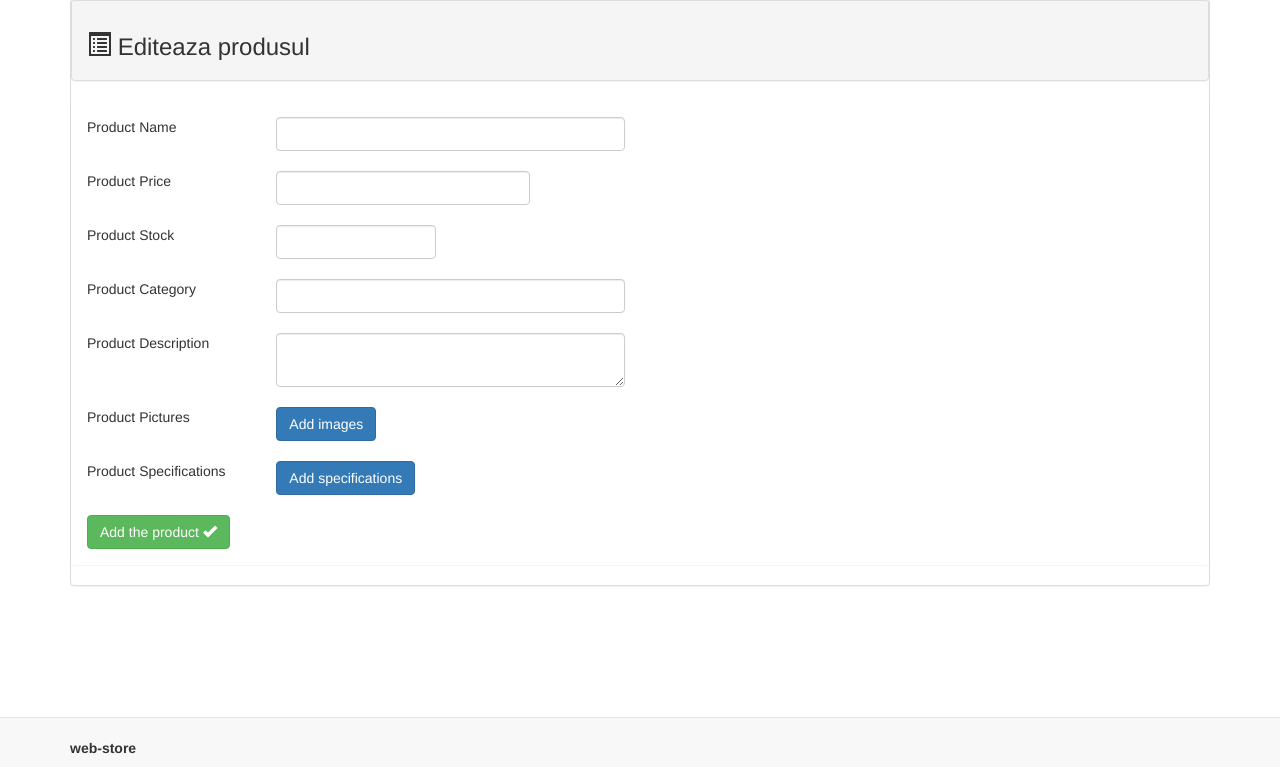
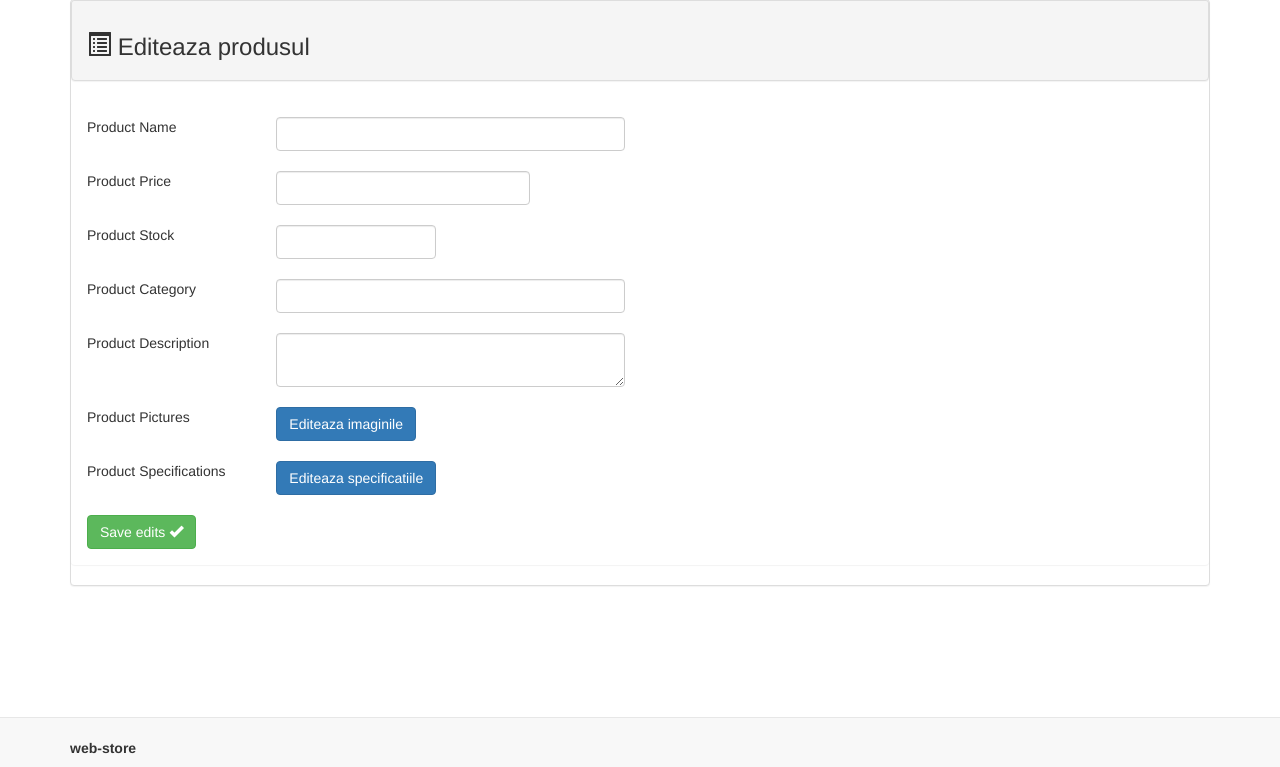
Before and after one commit to cristid9/web-store, a Flask app: template src/app/templates/edit_product.html in a window 1280 px wide. Shown: the part 73-840 px from the top of the page. Run offline with Flask 3, Linux system fonts and the light colour scheme; the template is opened without the code that fills it: values that come from a table or form of the project are taken from there, others are empty; parts of the project's set-up code (start-up, migrations or seed data) failed here and were passed over; some libraries are stand-ins or nearby versions.

Commit message:
Change ui items names

```diff
--- a/src/app/templates/edit_product.html
+++ b/src/app/templates/edit_product.html
@@ -78,7 +78,7 @@
 
                         <div class="col-xs-4">
                             <button type="button" class="btn btn-primary bt-md" id="edit_images_button">
-                                Add images
+                                Editeaza imaginile
                             </button>
                         </div>
                     </div>
@@ -94,13 +94,13 @@
                         </div>
                         <div class="col-xs-4">
                             <button type="button" class="btn btn-primary btn-md" id="edit_specifications">
-                                Add specifications
+                                Editeaza specificatiile
                             </button>
                         </div>
                     </div>
                     <br>
                     <button type="button" class="btn btn-success btn-md" id="add_the_edits">
-                        Add the product
+                        Save edits
                         <span class="glyphicon glyphicon-ok">
                         </span>
                     </button>
@@ -113,7 +113,7 @@
                     <div class="modal-header">
                         <button type="button" class="close" data-dismiss="modal" aria-label="Close"><span
                                 aria-hidden="true">&times;</span></button>
-                        <h4 class="modal-title"> Adauga imagini </h4>
+                        <h4 class="modal-title"> Editeaza imagini </h4>
                     </div>
                     <div class="modal-body">
                         <div class="row">
@@ -168,7 +168,7 @@
                             Close
                         </button>
                         <button type="button" class="btn btn-primary" id="finish_editing_images">
-                            Add images
+                            Save
                         </button>
                     </div>
                 </div>
@@ -182,7 +182,7 @@
                 <div class="modal-header">
                     <button type="button" class="close" data-dismiss="modal" aria-label="Close"><span
                             aria-hidden="true">&times;</span></button>
-                    <h4 class="modal-title"> Adauga specificatii </h4>
+                    <h4 class="modal-title"> Editeaza specificatii </h4>
                 </div>
                 <div class="modal-body">
                     <div id="specifications_container">
@@ -201,7 +201,7 @@
                 <div class="modal-footer">
                     <button type="button" class="btn btn-default" data-dismiss="modal">Close</button>
                     <button type="button" class="btn btn-primary" id="finish_editing_specifications">
-                        Add specs
+                        Save
                     </button>
                 </div>
             </div>
```
